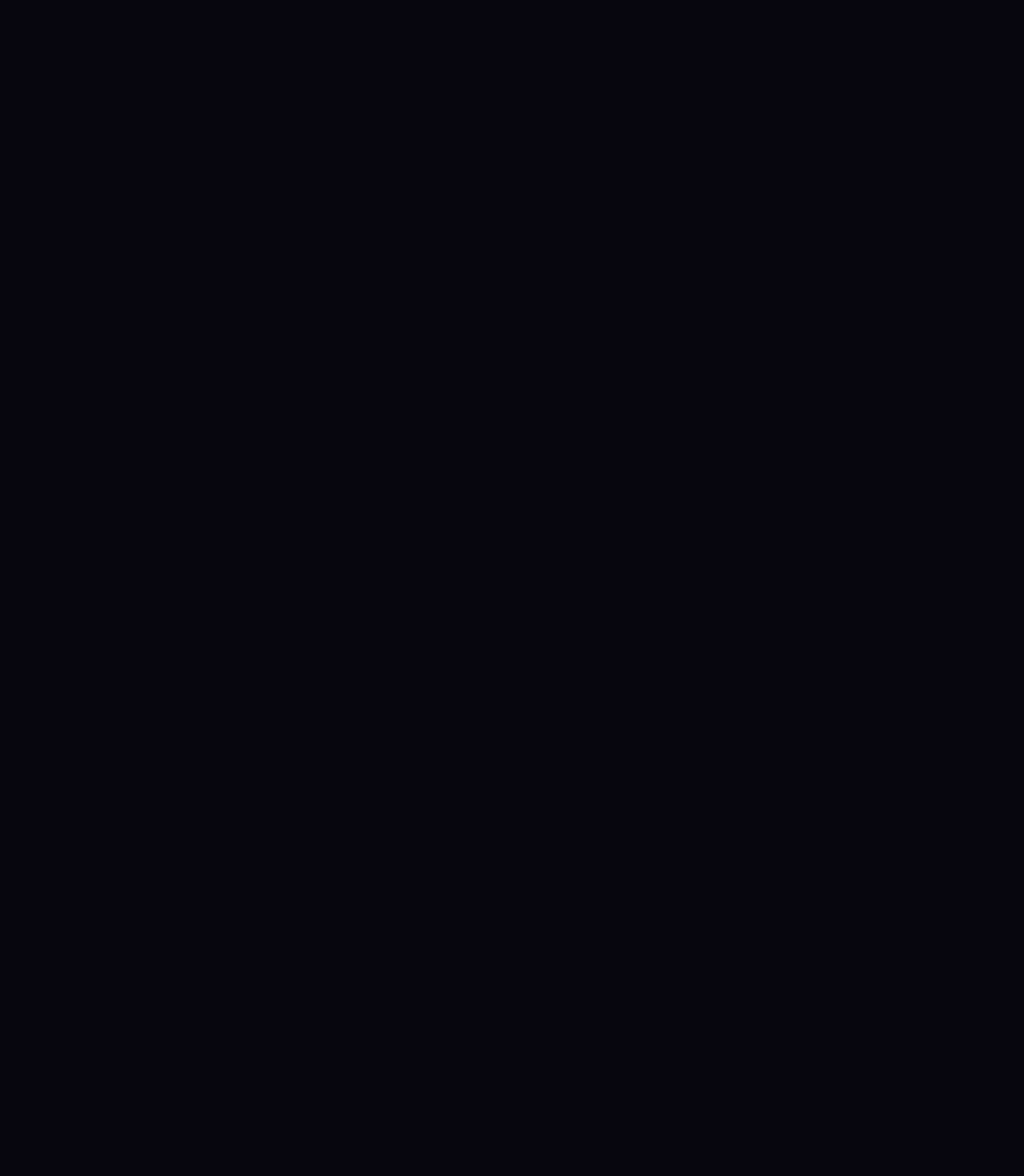
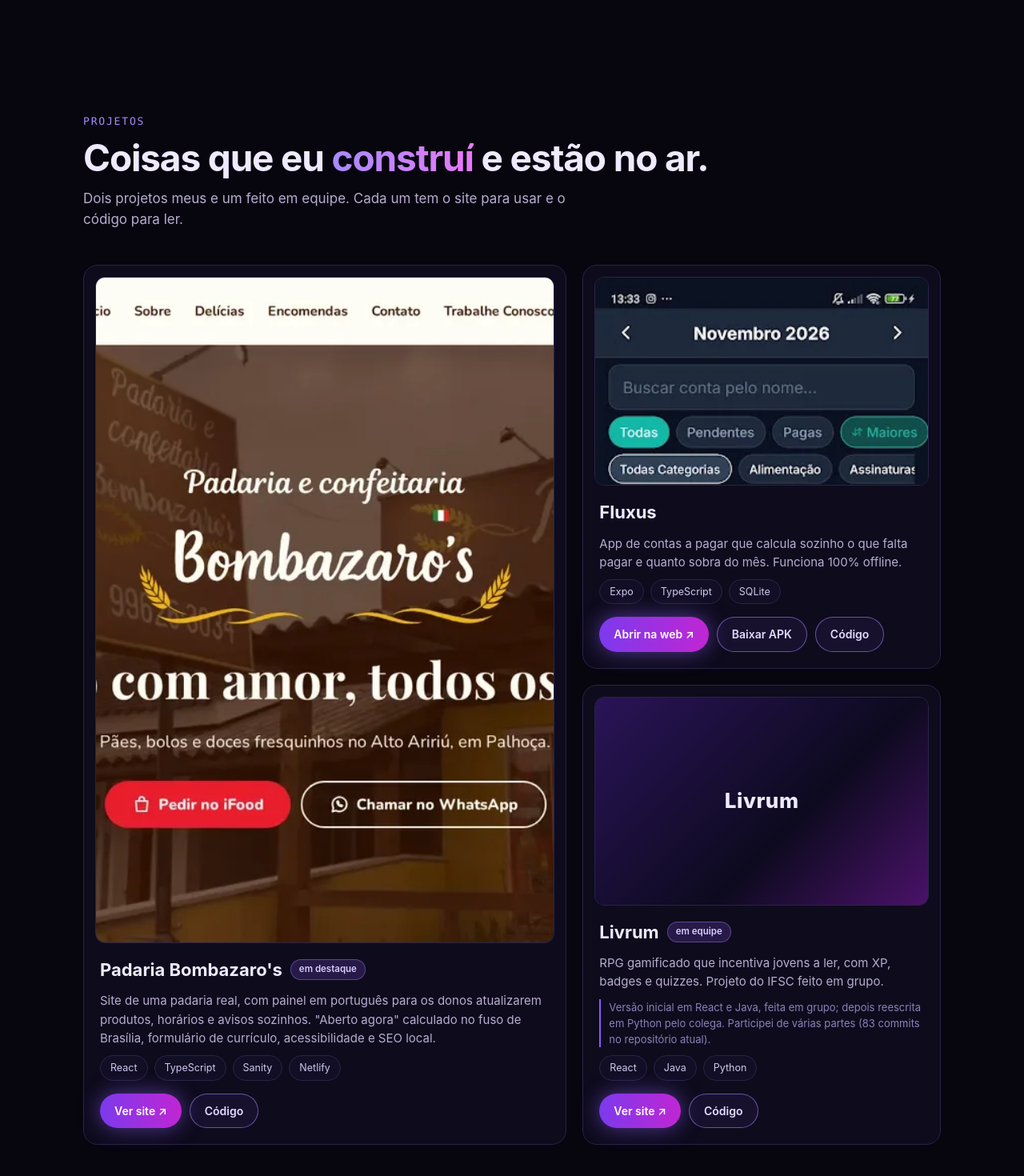
Before and after one commit to bombazaro/bombazaro.github.io, a React (Vite) app: page / in a window 1280 px wide. Shown: the part 754-2224 px from the top of the page at 80% size. Before the commit the page ends 800 px from the top, so only its background shows below. Built offline with nearby package versions, Linux system fonts and the light colour scheme.

Commit message:
feat: projects section

```diff
--- a/src/App.tsx
+++ b/src/App.tsx
@@ -1,5 +1,6 @@
 import Header from './components/Header';
 import Hero from './components/Hero';
+import Projects from './components/Projects';
 import SkipLink from './components/SkipLink';
 import { usePointerGlow } from './hooks/usePointerGlow';
 
@@ -13,6 +14,7 @@ export default function App() {
       <Header />
       <main id="conteudo">
         <Hero />
+        <Projects />
       </main>
     </>
   );
--- /dev/null
+++ b/src/components/ProjectCard.tsx
@@ -0,0 +1,50 @@
+import { useState } from 'react';
+import type { Project } from '../data/content';
+import Button from './Button';
+import Chip from './Chip';
+
+export default function ProjectCard({ project }: { project: Project }) {
+  const [imageFailed, setImageFailed] = useState(false);
+  const { title, badge, summary, note, stack, image, actions, featured } = project;
+
+  return (
+    <article className={`glow pcard${featured ? ' big' : ''}`}>
+      <div className="shot">
+        {image && !imageFailed ? (
+          <img
+            src={image.src}
+            alt={image.alt}
+            width={1200}
+            height={750}
+            loading="lazy"
+            onError={() => setImageFailed(true)}
+          />
+        ) : (
+          <div className="shot-fallback" aria-hidden="true">
+            {title}
+          </div>
+        )}
+      </div>
+      <div className="body">
+        <h3>
+          {title}
+          {badge && <span className="pill">{badge}</span>}
+        </h3>
+        <p>{summary}</p>
+        {note && <div className="note-sm">{note}</div>}
+        <div className="chips">
+          {stack.map((item) => (
+            <Chip key={item}>{item}</Chip>
+          ))}
+        </div>
+        <div className="acts">
+          {actions.map((action) => (
+            <Button key={action.href} href={action.href} variant={action.variant} external>
+              {action.label}
+            </Button>
+          ))}
+        </div>
+      </div>
+    </article>
+  );
+}
--- /dev/null
+++ b/src/components/Projects.tsx
@@ -0,0 +1,21 @@
+import { projects } from '../data/content';
+import ProjectCard from './ProjectCard';
+
+export default function Projects() {
+  return (
+    <section id="projetos">
+      <div className="wrap">
+        <div className="eyebrow mono">Projetos</div>
+        <h2>
+          Coisas que eu <span className="grad">construí</span> e estão no ar.
+        </h2>
+        <p className="sub">Dois projetos meus e um feito em equipe. Cada um tem o site para usar e o código para ler.</p>
+        <div className="projects">
+          {projects.map((project) => (
+            <ProjectCard key={project.id} project={project} />
+          ))}
+        </div>
+      </div>
+    </section>
+  );
+}
--- a/src/styles/global.css
+++ b/src/styles/global.css
@@ -159,3 +159,38 @@ h1 { font-size: clamp(38px, 6vw, 68px); line-height: 1.04; letter-spacing: -.03e
   .badge i, .caret { animation: none; }
   .stack .layer { transition: none; }
 }
+
+/* seções */
+section { padding: 96px 0; position: relative; }
+.eyebrow { font-size: 13px; color: var(--violet2); letter-spacing: .14em; text-transform: uppercase; margin-bottom: 10px; }
+h2 { font-size: clamp(30px, 4.2vw, 46px); letter-spacing: -.025em; line-height: 1.1; margin-bottom: 12px; }
+.sub { color: var(--muted); max-width: 620px; margin-bottom: 44px; font-size: 17px; }
+
+/* projetos */
+.projects { display: grid; grid-template-columns: 1.35fr 1fr; gap: 20px; }
+.pcard { padding: 14px; display: flex; flex-direction: column; }
+.pcard .shot { border-radius: 12px; overflow: hidden; border: 1px solid var(--line); background: #0a0818; aspect-ratio: 16 / 10; position: relative; }
+.pcard .shot img { width: 100%; height: 100%; object-fit: cover; object-position: top; display: block; transition: transform .5s; }
+.pcard:hover .shot img { transform: scale(1.04); }
+.pcard .body { padding: 16px 6px 6px; display: flex; flex-direction: column; gap: 10px; flex: 1; }
+.pcard h3 { font-size: 22px; display: flex; align-items: center; gap: 10px; flex-wrap: wrap; }
+.pill { font-size: 11.5px; padding: 3px 10px; border-radius: 999px; background: rgba(139,92,246,.2); color: #d8ccff; border: 1px solid rgba(167,139,250,.4); font-weight: 600; }
+.pcard p { color: var(--muted); font-size: 15px; }
+.pcard .acts { margin-top: auto; display: flex; flex-wrap: wrap; gap: 10px; padding-top: 6px; }
+.pcard .btn { padding: 10px 18px; font-size: 14px; }
+.big { grid-row: span 2; }
+.big .shot { aspect-ratio: auto; flex: 1; min-height: 300px; }
+.big .shot img { position: absolute; inset: 0; }
+.big .body { flex: 0 0 auto; }
+.pcard .shot-fallback {
+  position: absolute; inset: 0; display: flex; align-items: center; justify-content: center;
+  background: linear-gradient(135deg, #2a1458, #0d0a1f 60%, #4a1269); font-weight: 800; font-size: 26px; letter-spacing: .02em;
+}
+.note-sm { font-size: 13px; color: var(--dim); border-left: 2px solid var(--violet); padding-left: 10px; }
+
+@media (max-width: 860px) {
+  section { padding: 70px 0; }
+  .projects { grid-template-columns: 1fr; }
+  .big { grid-row: auto; }
+  .big .shot { aspect-ratio: 16 / 10; flex: none; min-height: 0; }
+}
```
Also changed, not shown: 1 other file (tests, documents, lock files or other folders).
